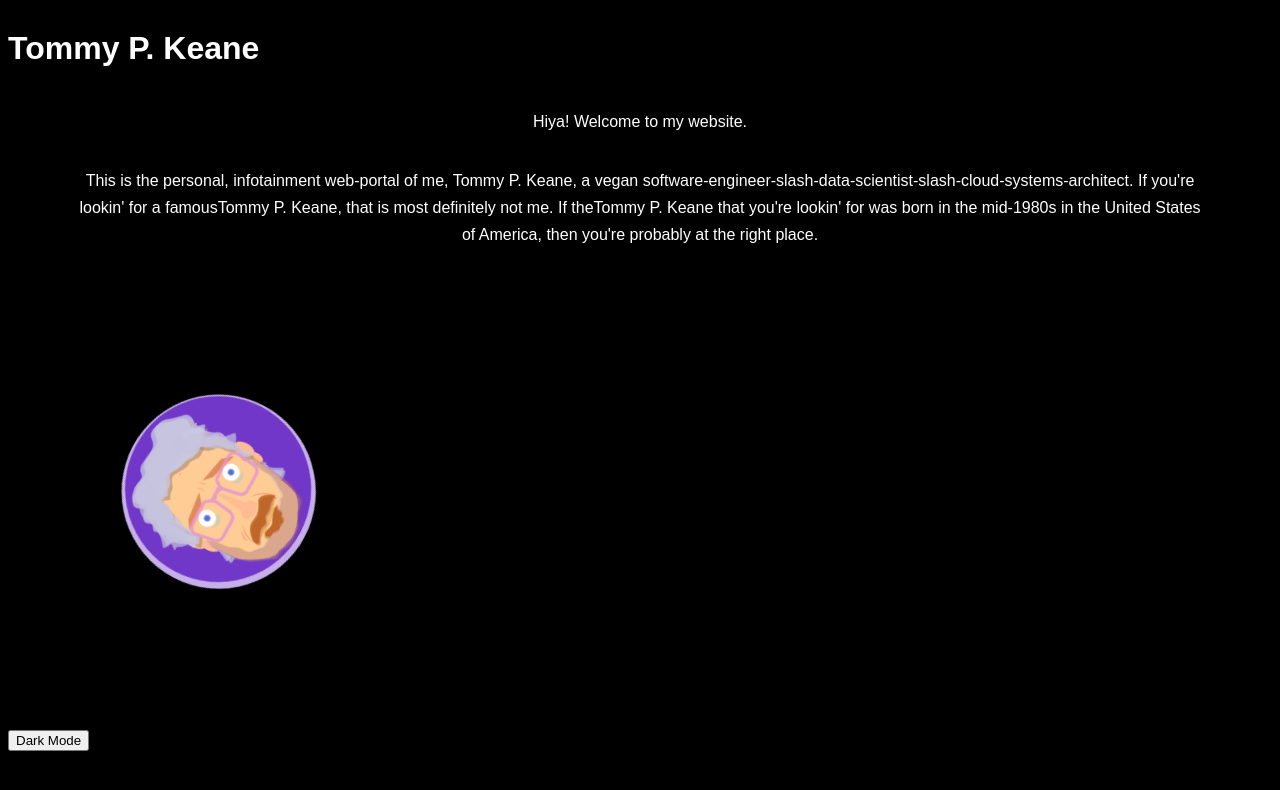
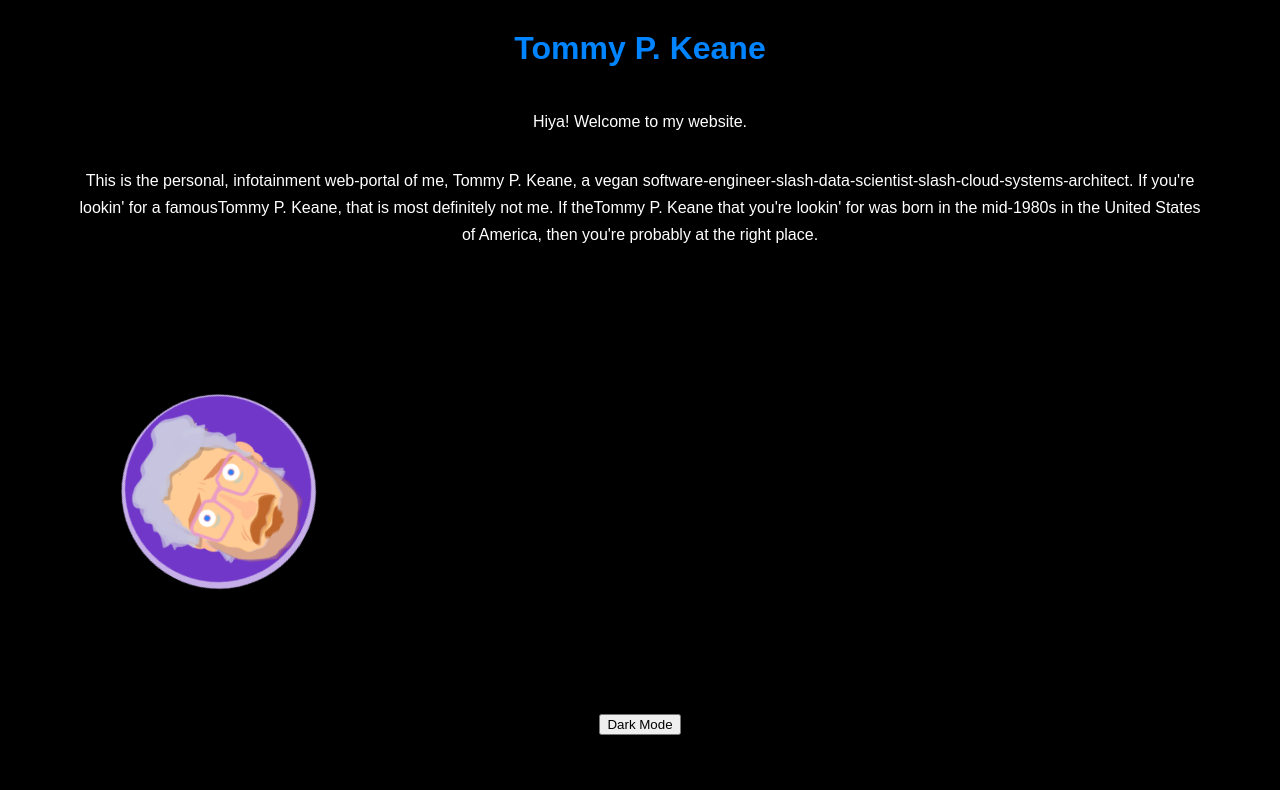
Before and after one commit to TommyPKeane/website-personal, a React app: page / in a window 1280 px wide. Shown: the top 790 px of the page. Built offline with nearby package versions, Linux system fonts and the light colour scheme.

Commit message:
[FIX] Class fix after Refactor

```diff
--- a/src/App.jsx
+++ b/src/App.jsx
@@ -11,11 +11,11 @@ import "./assets/scss/styles.scss";
 
 const App = () => {
   return (
-    <div>
+    <div className="app">
       <header>
         <h1>Tommy P. Keane</h1>
       </header>
-      <div className="app">
+      <div class="intro">
         <p>
           Hiya! Welcome to my website.
         </p>
```
